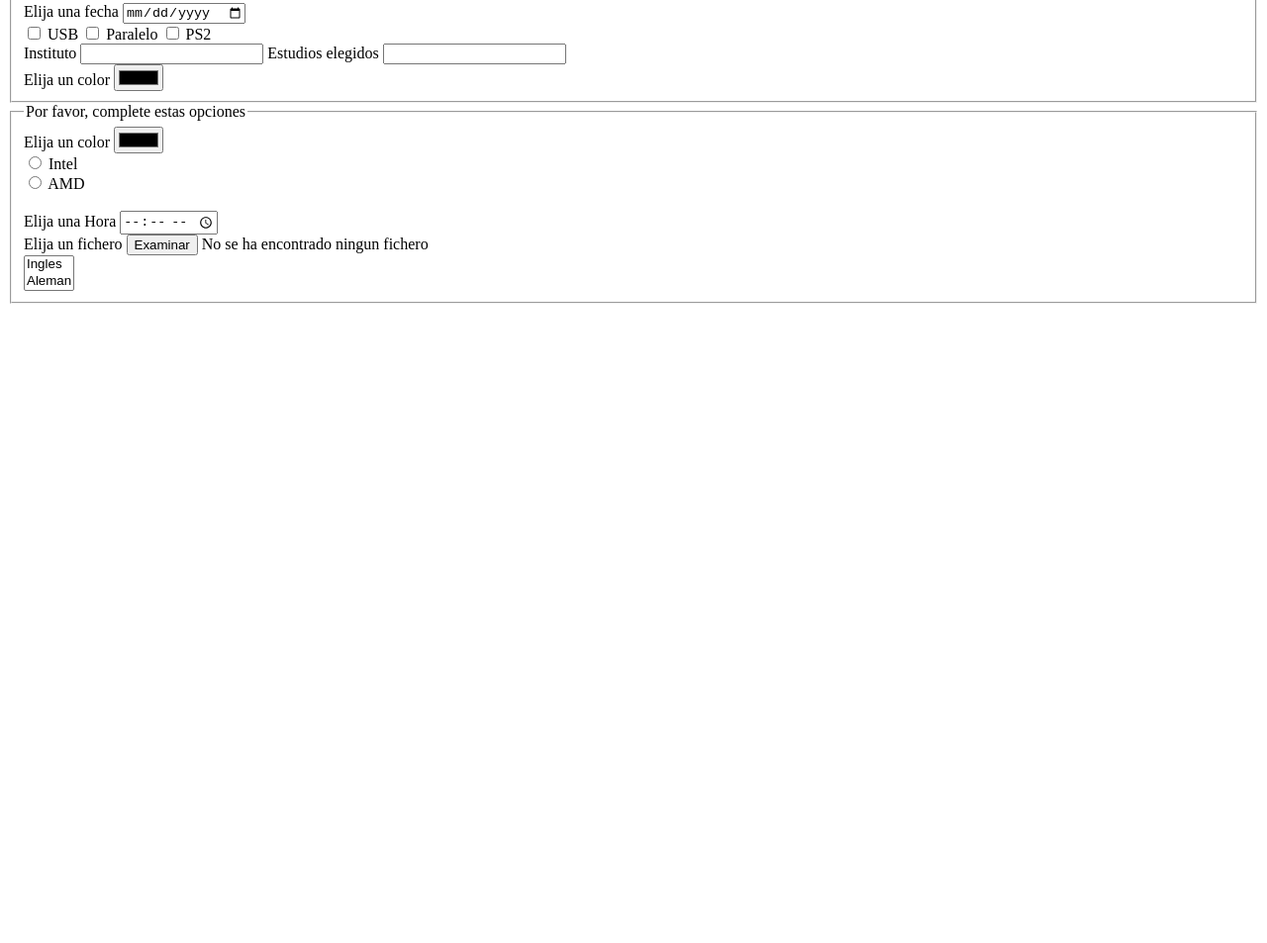
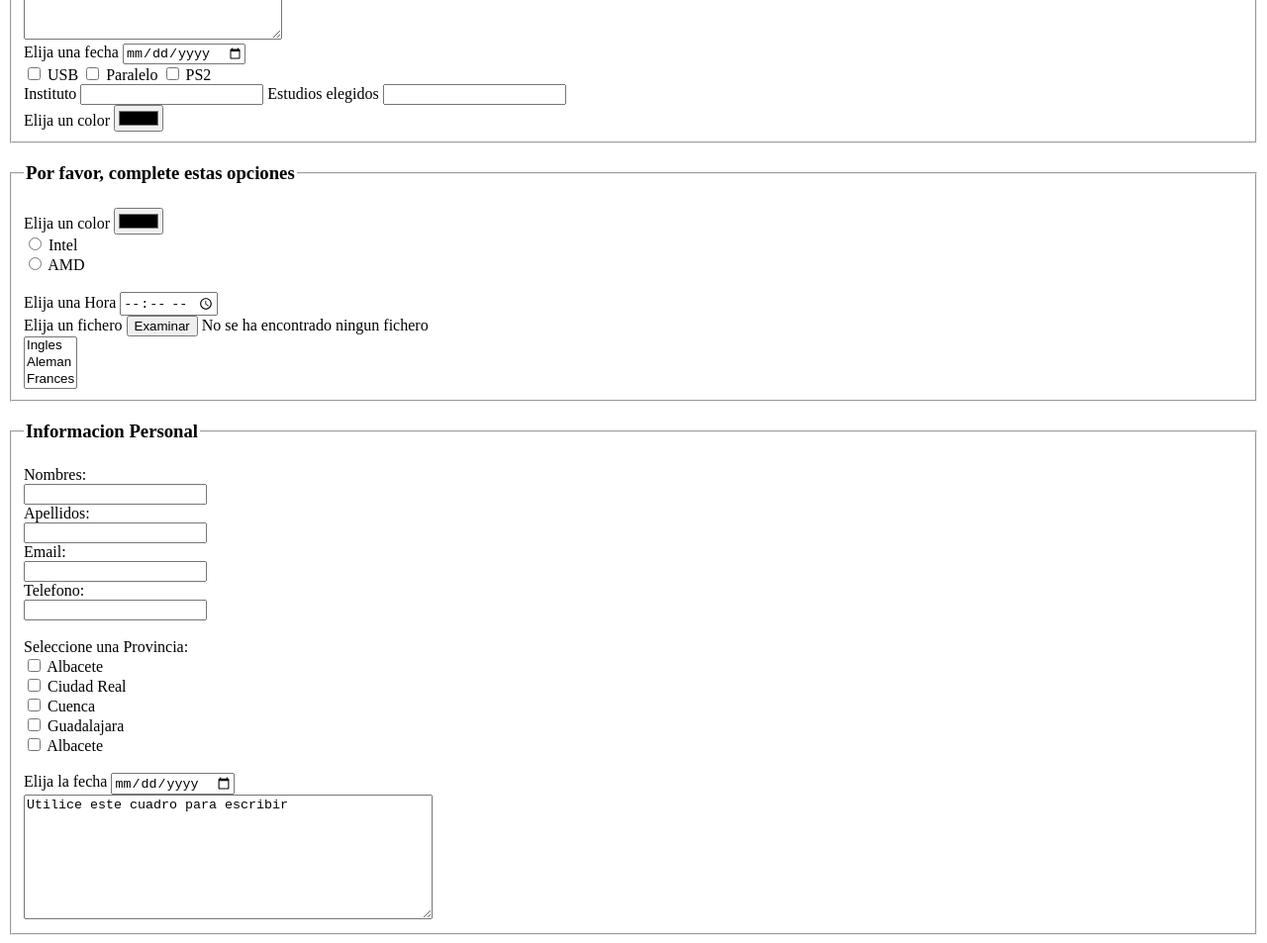
Before and after one commit to otniel0820/Formulario, a plain HTML site: page index.html in a window 1280 px wide. Shown: the part 273-1226 px from the top of the page at 99% size. Before the commit the page ends 800 px from the top, so only its background shows below. Drawn offline with Linux system fonts and the light colour scheme.

Commit message:
form corrected and completed with the instructions that are not in the visual image.

```diff
--- a/index.html
+++ b/index.html
@@ -4,12 +4,12 @@
         <meta charset="UTF-8">
         <meta http-equiv="X-UA-Compatible" content="IE=edge">
         <meta name="viewport" content="width=device-width, initial-scale=1.0">
-        <title>Document</title>
+        <title>Form Party Class</title>
     </head>
     <body>
         <form>
         <fieldset>
-            <legend>Opciones</legend>
+            <legend><h3>Opciones</h3> </legend>
         <input type="radio">
         <label for="name">Wifi</label>
         <input type="radio">
@@ -42,7 +42,7 @@
         <input type="color" name="colorInput" id="colorInput">
         </fieldset>
         <fieldset>
-            <legend>Por favor, complete estas opciones</legend>
+            <legend><h3>Por favor, complete estas opciones</h3> </legend>
         <label for="colorInput">Elija un color</label>
         <input type="color" name="colorInput" id="colorInput"><br>
         <input type="radio">
@@ -54,11 +54,40 @@
         <label for="tex">Elija un fichero</label>
         <button>Examinar</button>
         <label for="tex">No se ha encontrado ningun fichero</label><br>
-        <select id="Idiomas" name="Idiomas" size="2" multiple>
+        <select id="Idiomas" name="Idiomas" size="3" multiple>
             <option value="Ingles">Ingles</option>
             <option value="Aleman">Aleman</option>
+            <option value="Frances">Frances</option>
         </select>
     </fieldset>
+    <fieldset>
+        <legend><h3>Informacion Personal</h3> </legend>
+    <label for="Name">Nombres:</label><br>
+    <input type="text"><br>
+    <label for="LastName">Apellidos:</label><br>
+    <input type="text"><br>
+    <label for="Email">Email:</label><br>
+    <input type="email"><br>
+    <label for="Tel">Telefono:</label><br>
+    <input type="tel"><br><br>
+    <label for="SelectProvincia">Seleccione una Provincia:</label><br>
+    <input type="checkbox" name="Provicia" value="ProvinciaAlbacete">
+    <label for="ProvinciaAlbacete">Albacete</label><br>
+    <input type="checkbox" name="Provicia" value="Ciudad_Real">
+    <label for="provinciaCiudad_Real">Ciudad Real</label><br>
+    <input type="checkbox" name="Provicia" value="Cuenca">
+    <label for="provinciaCuenca">Cuenca</label><br>
+    <input type="checkbox" name="Provicia" value="Guadalajara">
+    <label for="provinciaGuadalajara">Guadalajara</label><br>
+    <input type="checkbox" name="Provicia" value="Toledo">
+    <label for="provinciaToledo">Albacete</label><br><br>
+    <label for="Date">Elija la fecha</label>
+    <input type="date"><br>
+    <textarea name="" id="" cols="49" rows="8">Utilice este cuadro para escribir</textarea>
+</fieldset>
+
+
+
     </form>
 
 
```
